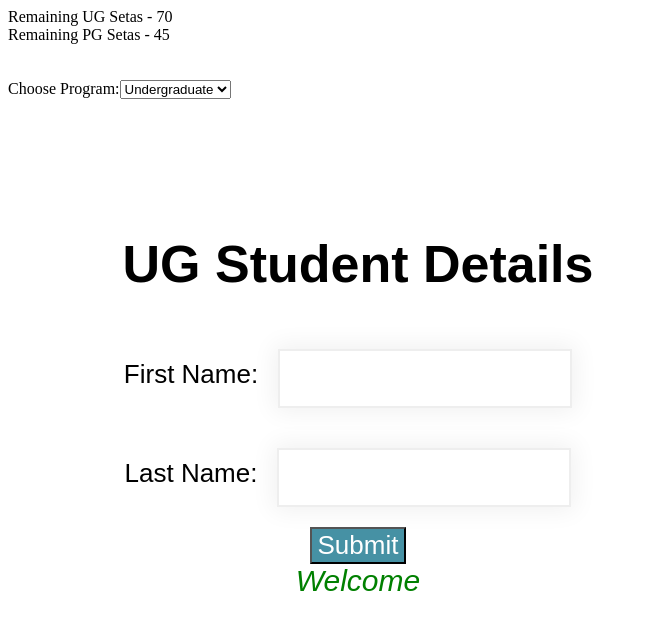
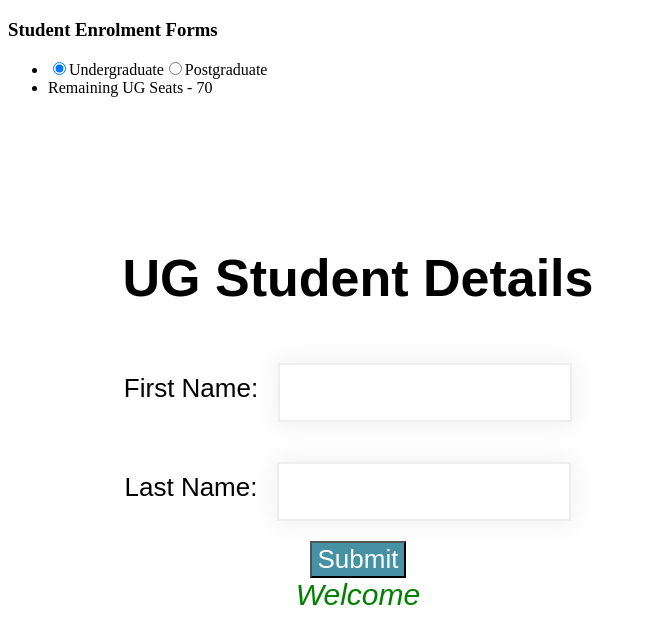
Before and after one commit to yuran-nhassengo/estudos-react, a React (Vite) app: page / in a window 1280 px wide. Shown: the top 644 px of the page, without its empty margins (0-647 px from the left). Built offline with nearby package versions, Linux system fonts and the light colour scheme.

Commit message:
update app.jsx

```diff
--- a/src/App.jsx
+++ b/src/App.jsx
@@ -11,6 +11,8 @@ function App() {
 
   const handleChange = (event) =>{
     setProgram(event.target.value);
+    setPSeats(Pseats);
+    setUSeats(Useats);
   };
 
   const setUpdatedSeats = (updatedSeats) => {
@@ -25,26 +27,39 @@ function App() {
   return (
     <div className="App">
      <div className="programs">
-      <div><label>Remaining UG Setas - {Useats}</label></div>
-      <div><label>Remaining PG Setas - {Pseats}</label></div>
-      <br/>
-      <br/>
-      <label >Choose Program:</label>
-      <select
-        className="appDropDowns"
-        onChange={handleChange}
-        value={program}
-      >
-        <option value="UG">Undergraduate</option>
-        <option value="PG">Postgraduate</option>
-      </select>
-     </div>
+      <h3 className="title">Student Enrolment Forms</h3>
+      <ul className="ulEnrol">
+
+        <li className='parentLabels' onChange={handleChange}>
+
+          <input
+            type="radio"
+            value="UG"
+            name="programGroup"
+            defaultChecked
+          />
+          Undergraduate
+          <input type="radio"
+          value="PG"
+          name="programGroup"
+          />
+          Postgraduate
+        </li>
+          <li>
+            <label className="parentLabels">
+              Remaining {program} Seats - {program === "UG" ? Useats
+              : Pseats}
+            </label>
+          </li>
+      </ul>
+
 
      <EnrolmentForm
         chosenProgram ={program}
         setUpdatedSeats={setUpdatedSeats}
         currentSeats={program === "UG" ? Useats : Pseats}
      />
+     </div>
     </div>
   )
 }
--- a/src/components/EnrolmentForm.jsx
+++ b/src/components/EnrolmentForm.jsx
@@ -10,8 +10,6 @@ const EnrolmentForm = (props) => {
     const handleSubmit = (event) => {
         setMessage(`Welcome ${firstName} ${lastName}`);
         props.setUpdatedSeats(props.currentSeats-1);
-        setFirstName(" ");
-        setLastName(" ");
         event.preventDefault();
     }
 
@@ -21,7 +19,7 @@ const EnrolmentForm = (props) => {
         <h1> {props.chosenProgram} Student Details</h1>
         <div>
             <label htmlFor="firstName">First Name:</label>
-            <input type="text" onBlur ={(event) =>
+            <input type="text" name="firstName" onBlur ={(event) =>
                 setFirstName(event.target.value)
             } />
         </div>
```
